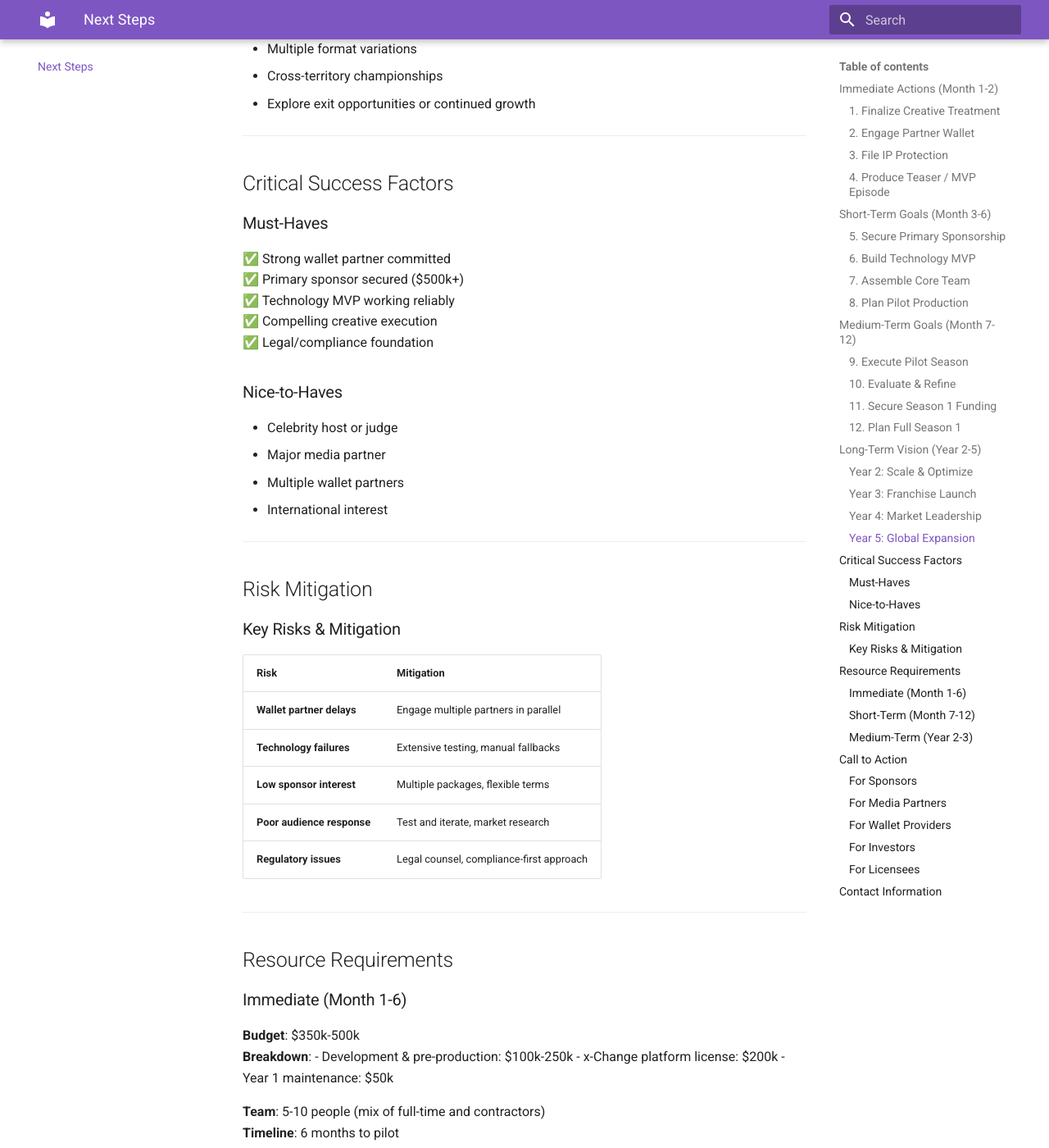
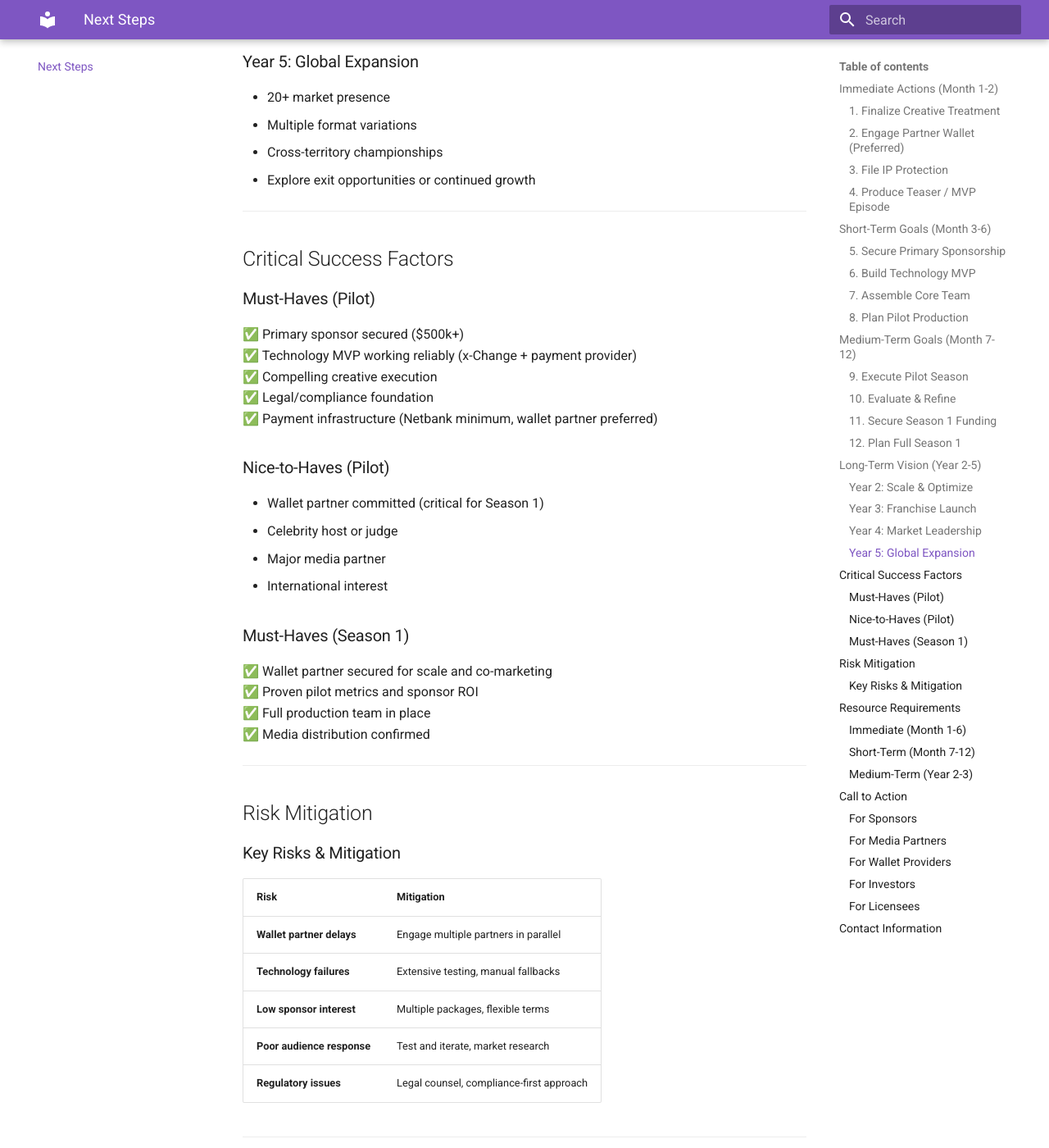
Before and after one commit to 3neti/questpay-docs, an MkDocs documentation site: the page built from docs/nextsteps.md, in a window 1280 px wide and 1400 px high, scrolled down 3892 px. Shown: the whole window at 82% size. Built offline with MkDocs 1.6.1 and Material for MkDocs 9.7.7, drawn with Linux system fonts in a browser that asks for light colours; some of the changed text lies outside the part shown.

Commit message:
Add Netbank as fallback payment provider option
- Document Netbank integration as operational fallback (₱15/transaction)
- Clarify wallet partners as preferred but not critical for pilot launch
- Update nextsteps.md: wallet partnership now preferred, not must-have for pilot
- Restructure critical success factors by phase (pilot vs Season 1)
- Add payment provider costs note to production budget
- Enables independent pilot launch while wallet partnerships are negotiated
- Strategic positioning: Netbank for pilot, wallet partner for Season 1 scale

```diff
--- a/docs/nextsteps.md
+++ b/docs/nextsteps.md
@@ -23,7 +23,7 @@
 
 ---
 
-### 2. Engage Partner Wallet
+### 2. Engage Partner Wallet (Preferred)
 
 **Tasks**:
 - Identify primary wallet partner (Maya, GCash, etc.)
@@ -39,6 +39,8 @@
 
 **Owner**: Business development
 **Timeline**: 6-8 weeks
+
+**Fallback**: If wallet partnership is not secured by pilot launch, QuestPay will use **Netbank** (current x-Change payment provider) at ₱15/transaction. This enables independent launch while wallet negotiations continue for Season 1.
 
 ---
 
@@ -233,20 +235,27 @@
 
 ## Critical Success Factors
 
-### Must-Haves
+### Must-Haves (Pilot)
 
-✅ Strong wallet partner committed
 ✅ Primary sponsor secured ($500k+)
-✅ Technology MVP working reliably
+✅ Technology MVP working reliably (x-Change + payment provider)
 ✅ Compelling creative execution
 ✅ Legal/compliance foundation
+✅ Payment infrastructure (Netbank minimum, wallet partner preferred)
 
-### Nice-to-Haves
+### Nice-to-Haves (Pilot)
 
+- Wallet partner committed (critical for Season 1)
 - Celebrity host or judge
 - Major media partner
-- Multiple wallet partners
 - International interest
+
+### Must-Haves (Season 1)
+
+✅ Wallet partner secured for scale and co-marketing
+✅ Proven pilot metrics and sponsor ROI
+✅ Full production team in place
+✅ Media distribution confirmed
 
 ---
 
```
Also changed, not shown: docs/production.md (+6 -2 lines), docs/technology.md (+29 -3 lines).
